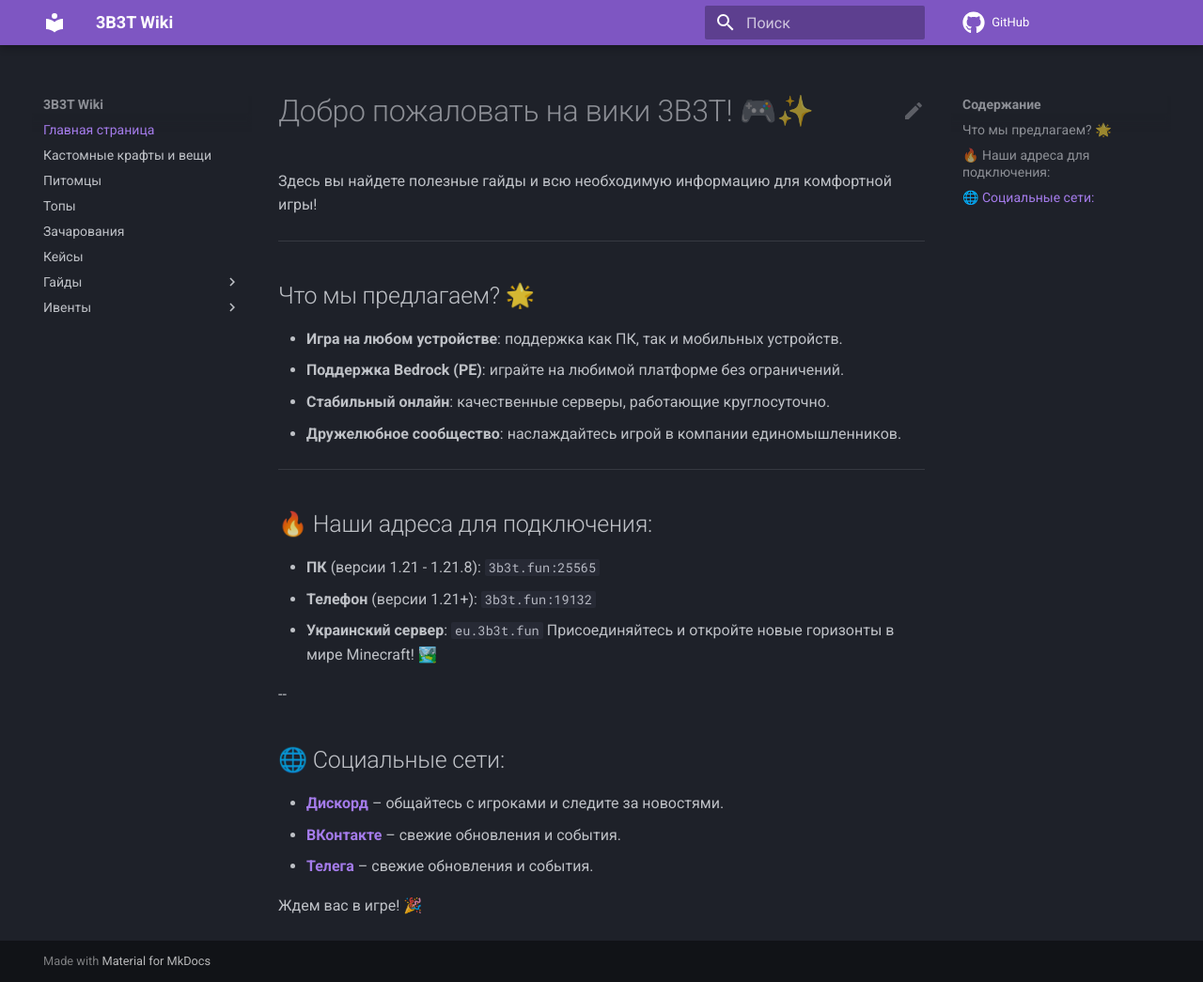
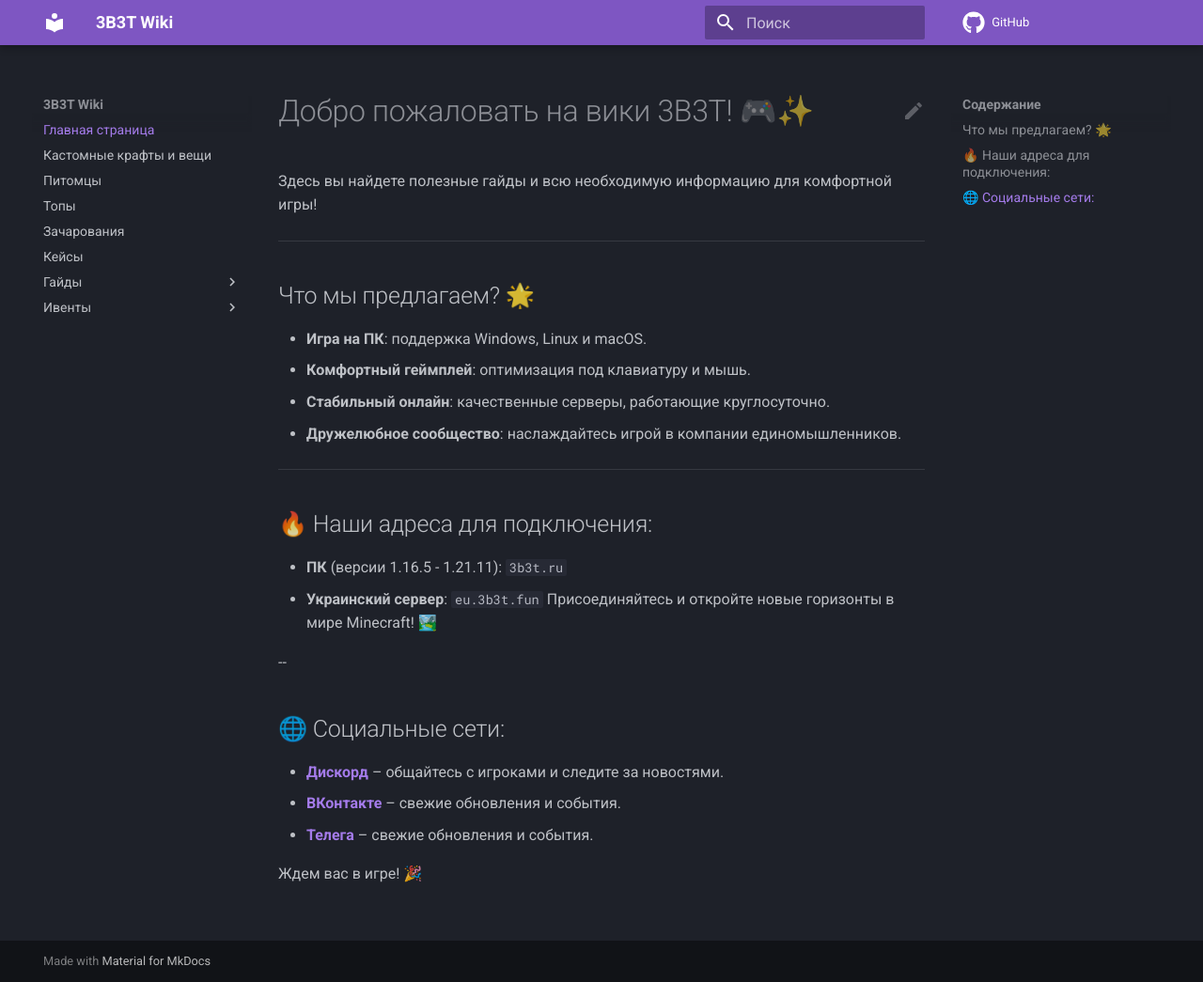
Before and after one commit to 3B3TServer/Docs, an MkDocs documentation site: the page built from docs/index.md, in a window 1280 px wide and 1045 px high. Shown: the whole window at 94% size. Built offline with MkDocs 1.6.1 and Material for MkDocs 9.7.7, drawn with Linux system fonts in a browser that asks for light colours; comment, search, counter and statistics services are not loaded.

Commit message:
Изменение мейна
Изменил описание сервера + его информацию

```diff
--- a/docs/index.md
+++ b/docs/index.md
@@ -6,8 +6,8 @@
 
 ## Что мы предлагаем? 🌟
 
-- **Игра на любом устройстве**: поддержка как ПК, так и мобильных устройств.
-- **Поддержка Bedrock (PE)**: играйте на любимой платформе без ограничений.
+- **Игра на ПК**: поддержка Windows, Linux и macOS.
+- **Комфортный геймплей**: оптимизация под клавиатуру и мышь.
 - **Стабильный онлайн**: качественные серверы, работающие круглосуточно.
 - **Дружелюбное сообщество**: наслаждайтесь игрой в компании единомышленников.
 
@@ -15,8 +15,7 @@
 
 ## 🔥 Наши адреса для подключения:
 
-- **ПК** (версии 1.21 - 1.21.8): `3b3t.fun:25565`
-- **Телефон** (версии 1.21+): `3b3t.fun:19132`
+- **ПК** (версии 1.16.5 - 1.21.11): `3b3t.ru`
 - **Украинский сервер**: `eu.3b3t.fun`
 Присоединяйтесь и откройте новые горизонты в мире Minecraft! 🏞️
 
```
